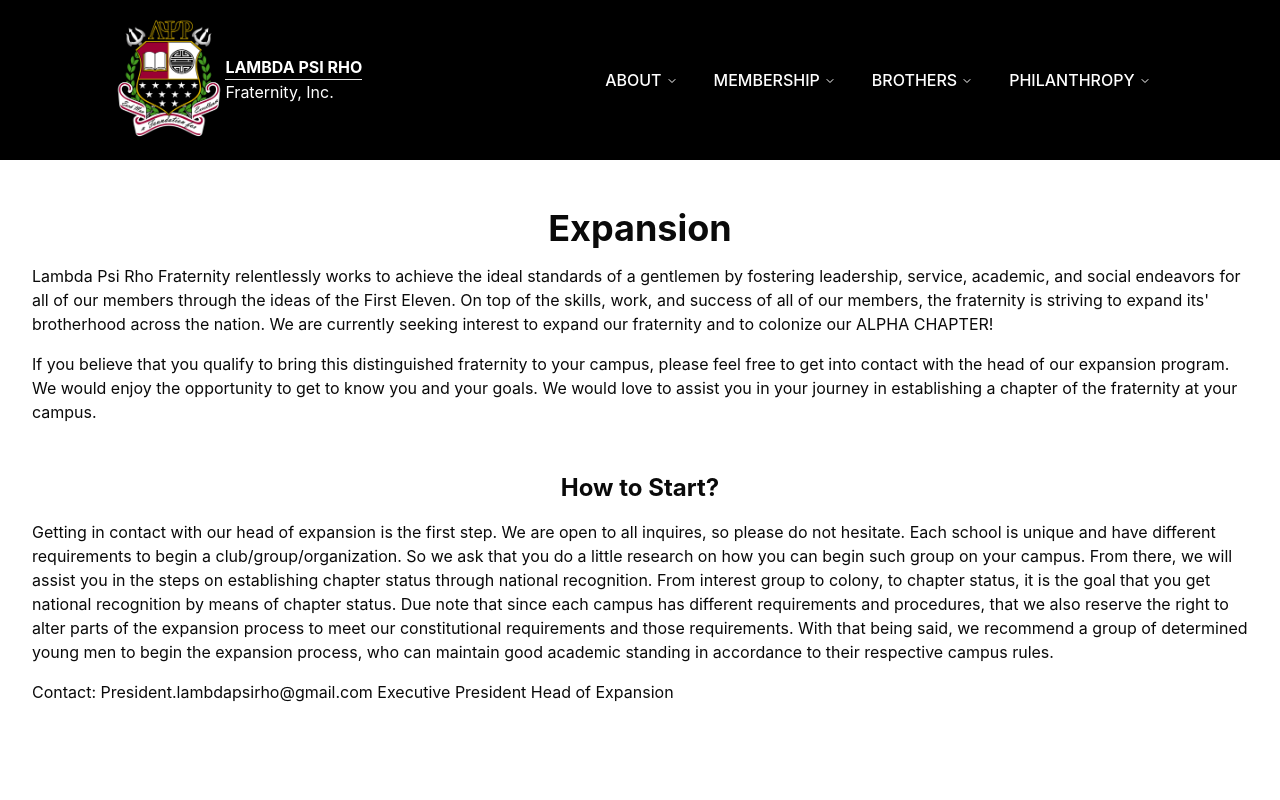
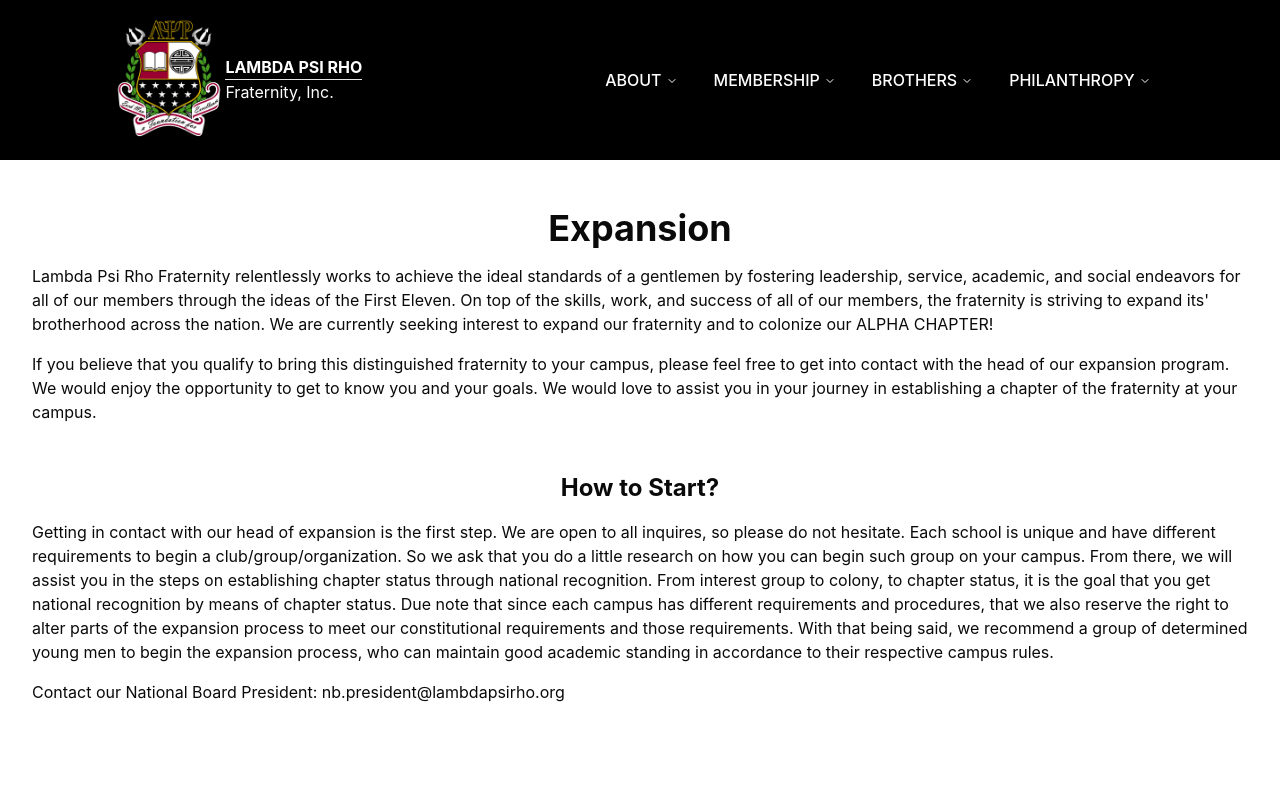
Before and after one commit to keanu-a/lpr-website, a React (Vite) app: page /expansion in a window 1280 px wide. Shown: the top 800 px of the page. Built offline with nearby package versions, Linux system fonts and the light colour scheme; a web font is replaced by a local one.

Commit message:
Fixed president email in Expansion page

```diff
--- a/src/pages/Membership/Expansion.tsx
+++ b/src/pages/Membership/Expansion.tsx
@@ -44,10 +44,7 @@ export default function Expansion() {
         rules.
       </p>
 
-      <p>
-        Contact: President.lambdapsirho@gmail.com Executive President Head of
-        Expansion
-      </p>
+      <p>Contact our National Board President: nb.president@lambdapsirho.org</p>
     </div>
   );
 }
```
